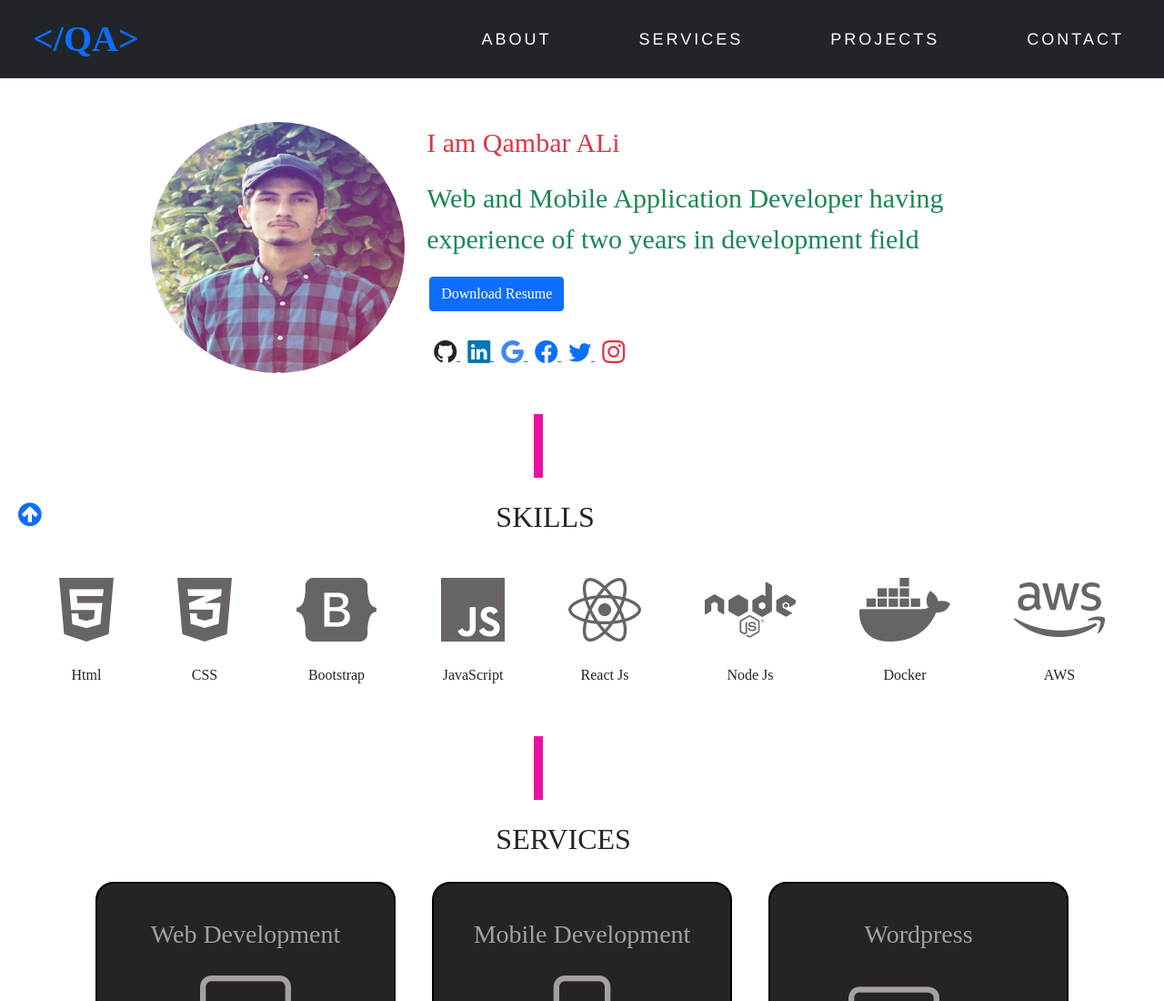
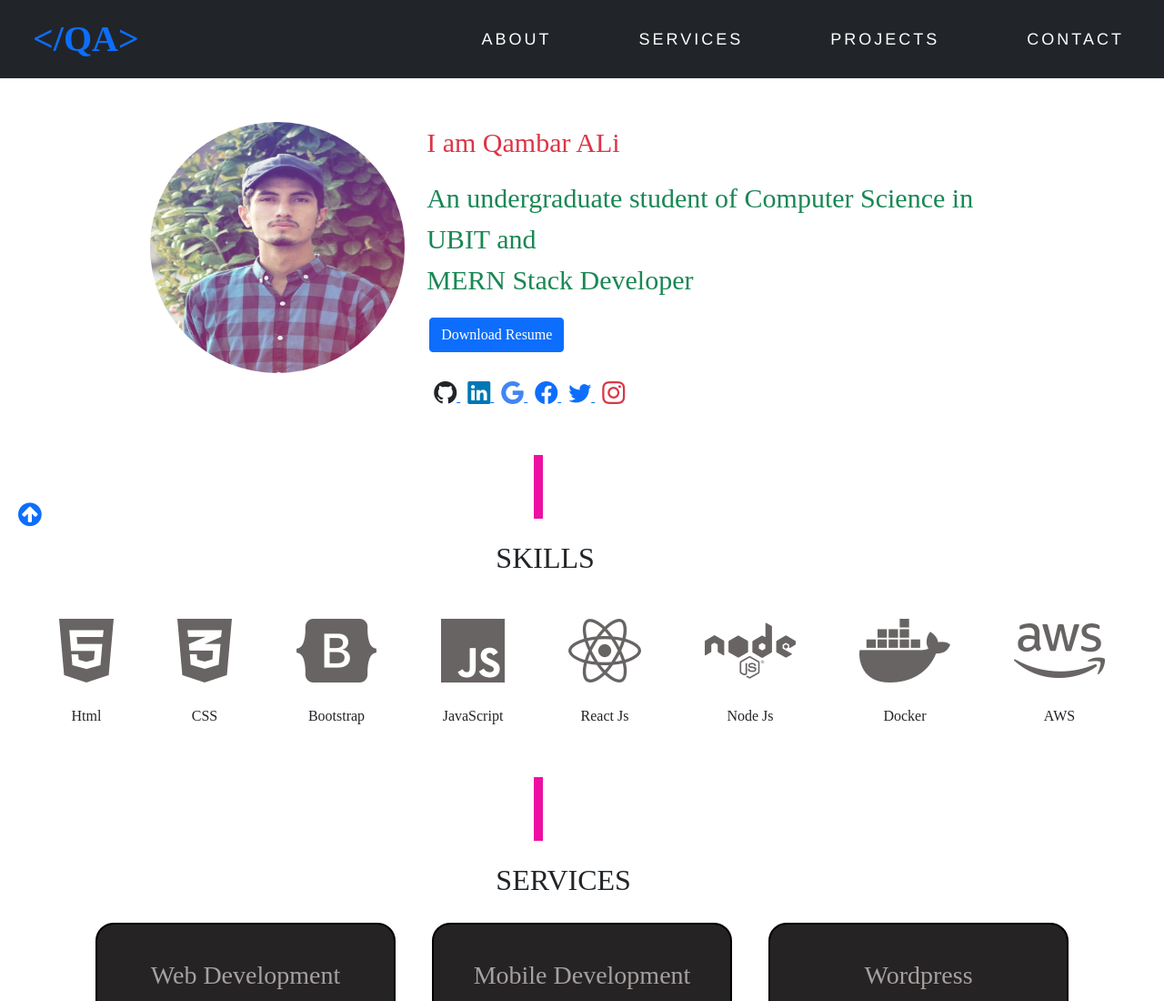
Before and after one commit to QambarAli1/portfolio, a plain HTML site: page index.html in a window 1280 px wide. Shown: the top 1100 px of the page at 91% size. Drawn offline with nearby package versions, Linux system fonts and the light colour scheme; a web font is replaced by a local one.

Commit message:
'updated'

```diff
--- a/index.html
+++ b/index.html
@@ -16,8 +16,6 @@
 </head>
 
 <body>
-
-
     <div class="container-fluid bg-dark">
         <div class="row">
             <div class="col-12">
@@ -62,8 +60,8 @@
                 <div class="welcome-text p-4">
                     <div>
                         <p class="text-danger">I am Qambar ALi</p>
-                        <p class="text-success">Web and Mobile Application Developer having experience of two years in
-                            development field</p>
+                        <p class="text-success">An undergraduate student of Computer Science in UBIT and <br> MERN Stack
+                            Developer</p>
 
                         <button class="btn btn-primary">
                             <a href="images/qambaraliresume.pdf" class="text-white text-decoration-none" download>
```
